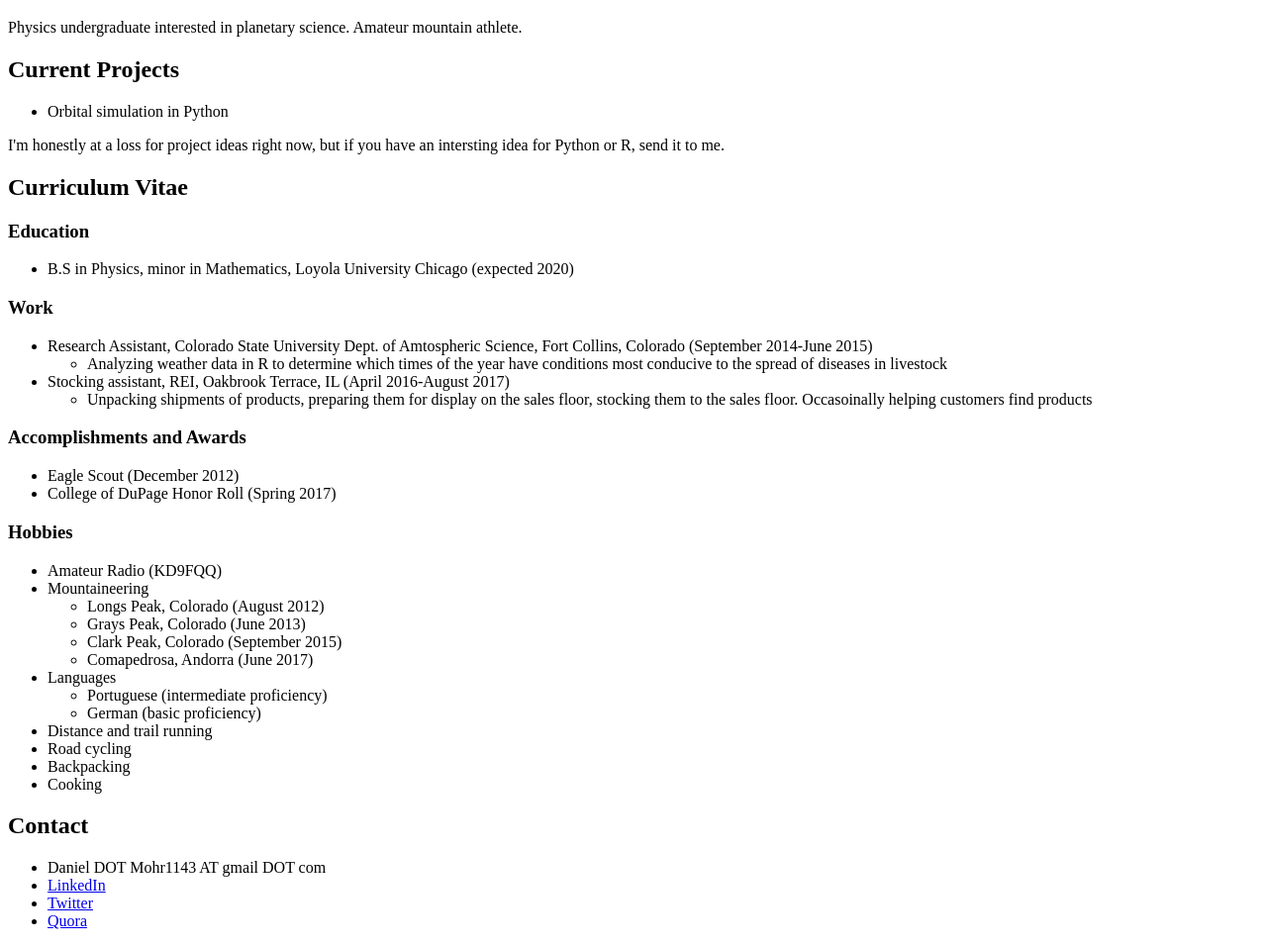
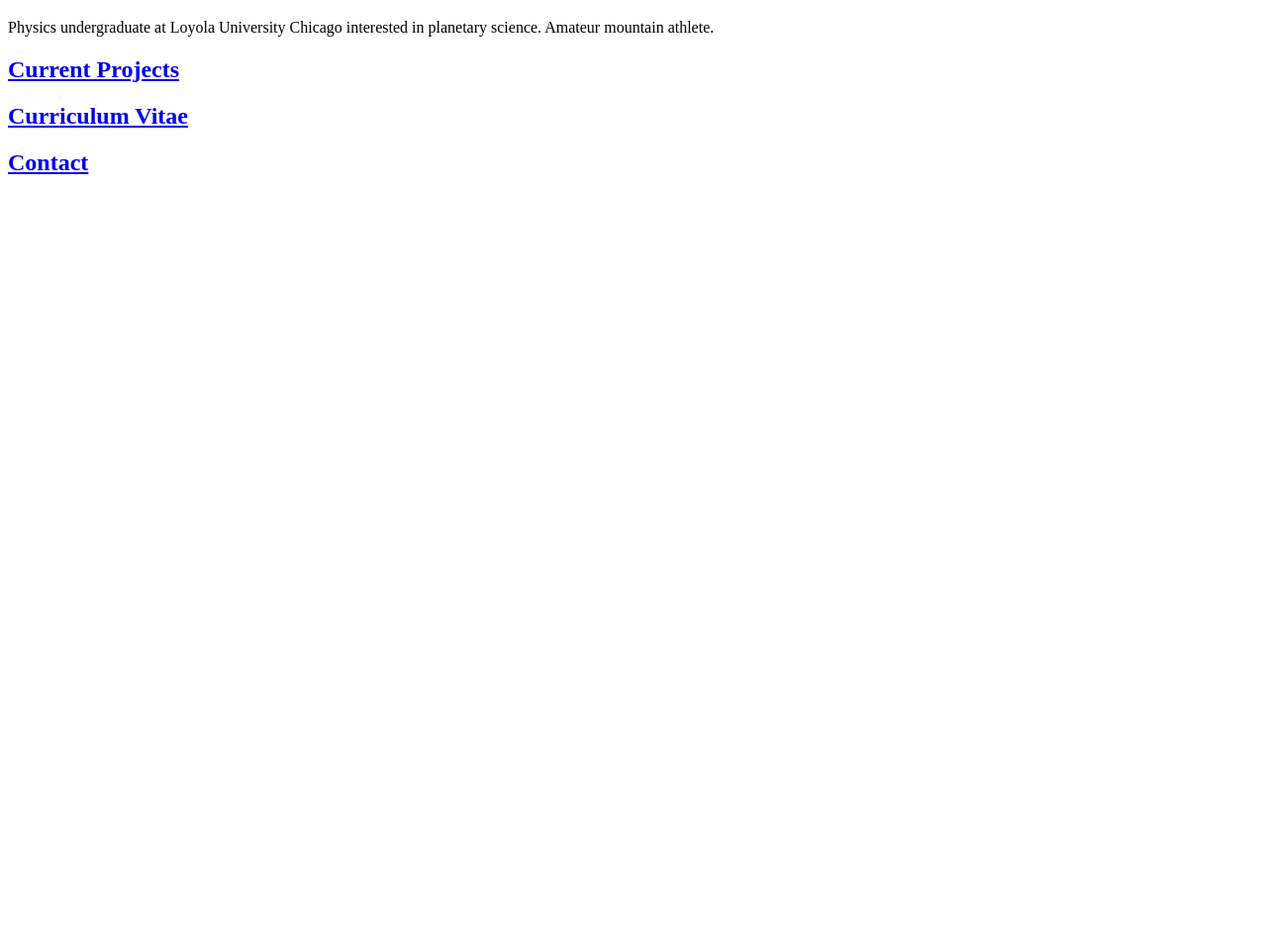
Before and after one commit to DanMohr1194/DanMohr1194.github.io, a plain HTML site: page index.html in a window 1280 px wide. Shown: the part 61-1017 px from the top of the page at 99% size. After the commit the page ends 800 px from the top, so only its background shows below. Drawn offline with Linux system fonts and the light colour scheme.

Commit message:
Add files via upload

```diff
--- a/index.html
+++ b/index.html
@@ -10,60 +10,10 @@
 <body>
 	<header>
         <h1>Dan Mohr</h1>
-	    <p>Physics undergraduate interested in planetary science. Amateur mountain athlete.</p>
+	    <p>Physics undergraduate at Loyola University Chicago interested in planetary science. Amateur mountain athlete.</p>
     </header>
-        <h2>Current Projects</h2>
-            <ul>
-                <li>Orbital simulation in Python</li>
-            </ul>
-            <p>I'm honestly at a loss for project ideas right now, but if you have an intersting idea for Python or R, send it to me.</p>
-        <h2>Curriculum Vitae</h2>
-            <h3>Education</h3>
-                <ul>
-                    <li>B.S in Physics, minor in Mathematics, Loyola University Chicago (expected 2020)
-                </ul>
-            <h3>Work</h3>
-                <ul>
-                    <li>Research Assistant, Colorado State University Dept. of Amtospheric Science, Fort Collins, Colorado (September 2014-June 2015)
-                        <ul><li>Analyzing weather data in R to determine which times of the year have conditions most conducive to the spread of diseases in livestock</li></ul>
-                    </li>
-                    <li>Stocking assistant, REI, Oakbrook Terrace, IL (April 2016-August 2017)
-                        <ul><li>Unpacking shipments of products, preparing them for display on the sales floor, stocking them to the sales floor. Occasoinally helping customers find products</li></ul>
-                    </li>
-                </ul>
-            <h3>Accomplishments and Awards</h3>
-                <ul>
-                    <li>Eagle Scout (December 2012)</li>
-                    <li>College of DuPage Honor Roll (Spring 2017)</li>
-                </ul>
-            <h3>Hobbies</h3>
-                <ul>
-                    <li>Amateur Radio (KD9FQQ)</li>
-                    <li>Mountaineering
-                        <ul>
-                            <li>Longs Peak, Colorado (August 2012)</li>
-                            <li>Grays Peak, Colorado (June 2013)</li>
-                            <li>Clark Peak, Colorado (September 2015)</li>
-                            <li>Comapedrosa, Andorra (June 2017)</li>
-                        </ul>
-                    </li>
-                    <li>Languages
-                        <ul>
-                            <li>Portuguese (intermediate proficiency)</li>
-                            <li>German (basic proficiency)</li>
-                        </ul>
-                    </li>
-                    <li>Distance and trail running</li>
-                    <li>Road cycling</li>
-                    <li>Backpacking</li>
-                    <li>Cooking</li>
-                </ul>
-        <h2>Contact</h3>
-            <ul>
-                <li>Daniel DOT Mohr1143 AT gmail DOT com</li>
-                <li><a href="https://www.linkedin.com/in/dan-mohr-536392a4/">LinkedIn</a>
-                <li><a href="https://twitter.com/planet_mohr">Twitter</a></li>
-                <li><a href="https://www.quora.com/profile/Dan-Mohr-4">Quora</a></li>
-            </ul>
+    <h2><a href="https://danmohr1194.github.io/current_projects.html">Current Projects</a></h2>
+    <h2><a href="https://danmohr1194.github.io/curriculum_vitae.html">Curriculum Vitae</a></h2>
+    <h2><a href="https://danmohr1194.github.io/contact">Contact</a></h2>
 </body>
 </html>
```
